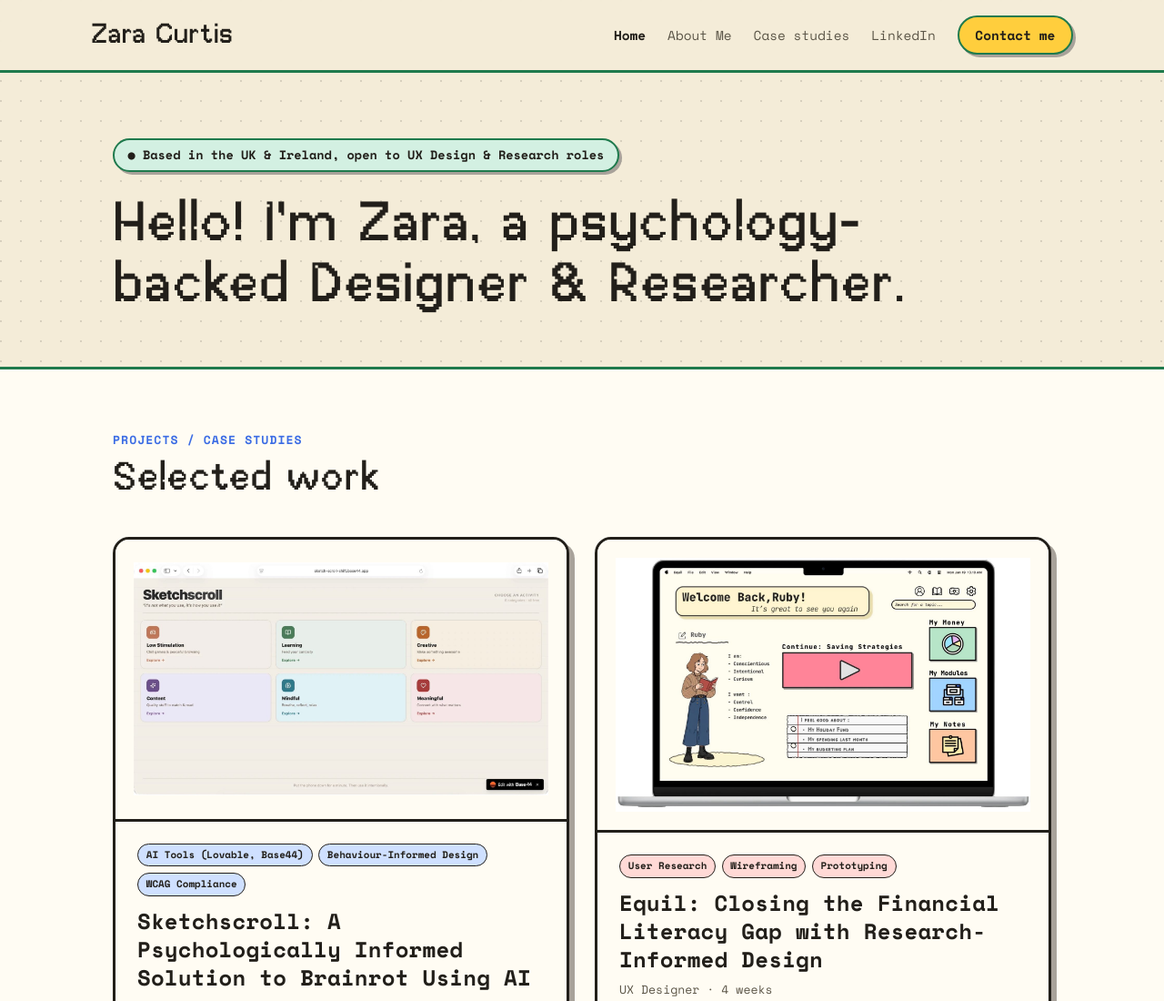
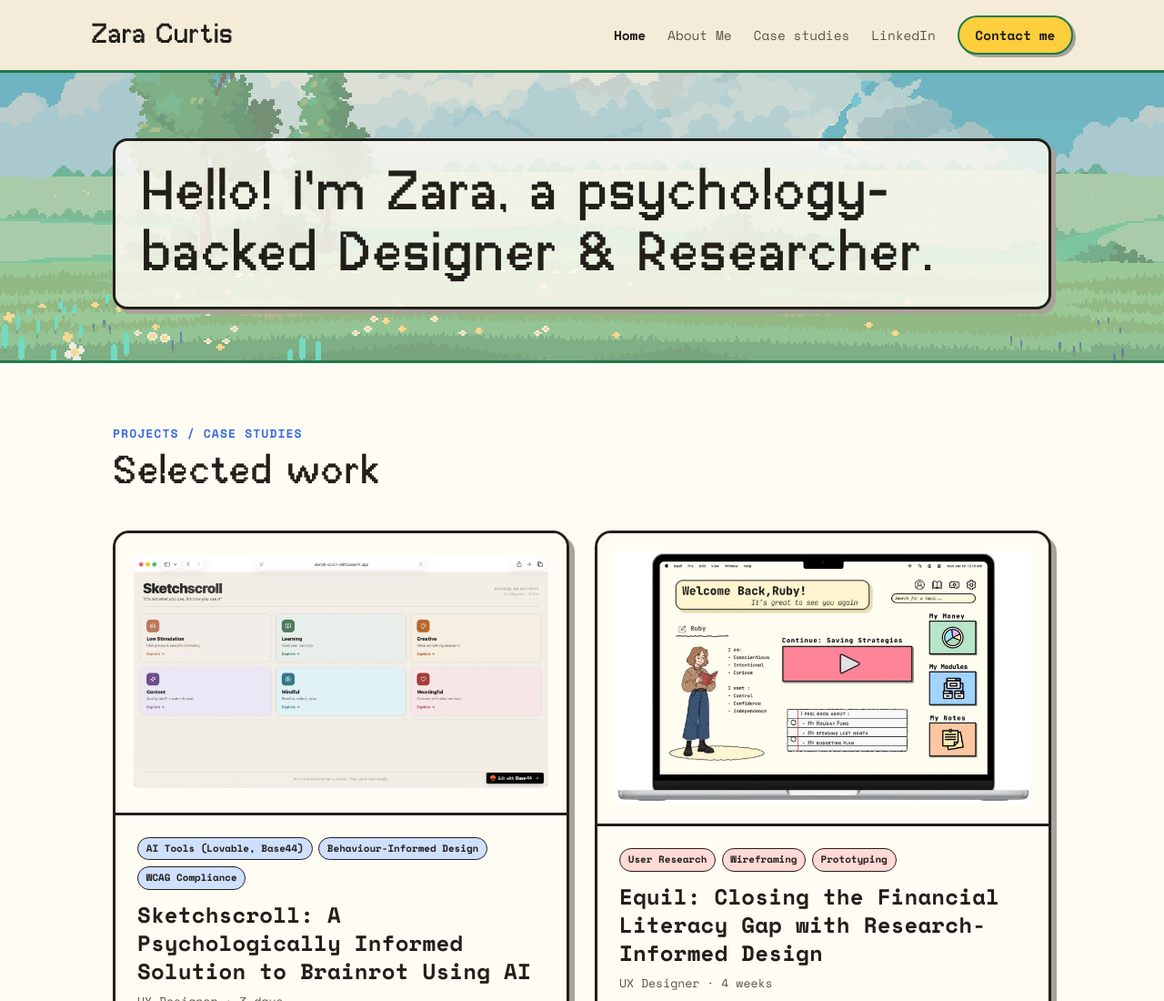
Before and after one commit to ZC3426/ZaraCurtisPortfolio, a plain HTML site: page index.html in a window 1280 px wide. Shown: the top 1100 px of the page at 91% size. Drawn offline with nearby package versions, Linux system fonts and the light colour scheme.

Commit message:
Add pixel-art landscape background to hero, remove eyebrow badge
Delete the "Based in the UK & Ireland..." eyebrow line. Replace the
hero section's dot-pattern background with the pixel-art meadow
scene from the uploaded pack (no separate mountain layer existed,
so used the full composited landscape), rendered at ~55% opacity
with image-rendering: pixelated to keep it crisp. Added a translucent
panel behind the heading so text stays readable over the busy image.

Co-Authored-By: Claude Sonnet 5 <noreply@anthropic.com>
Claude-Session: https://claude.ai/code/session_01U32wVdRPaRNogzfLo77iVG

```diff
--- a/index.html
+++ b/index.html
@@ -30,8 +30,9 @@
   <!-- ============ HERO ============ -->
   <section class="hero">
     <div class="wrap">
-      <span class="eyebrow">● Based in the UK &amp; Ireland, open to UX Design &amp; Research roles</span>
-      <h1>Hello! I'm Zara, a psychology-backed Designer &amp; Researcher.</h1>
+      <div class="hero-textbox">
+        <h1>Hello! I'm Zara, a psychology-backed Designer &amp; Researcher.</h1>
+      </div>
     </div>
   </section>
 
--- a/styles.css
+++ b/styles.css
@@ -88,12 +88,24 @@ nav.links a.cta {
 nav.links a.cta:hover { transform: translate(2px, 2px); box-shadow: 1px 1px 0 0 var(--shadow); }
 
 /* ---------- hero ---------- */
-.hero { padding: 4.5rem 0 3.5rem; }
-.hero .eyebrow {
-  display: inline-flex; align-items: center; gap: 0.5rem;
-  font-size: 0.85rem; color: var(--ink); background: var(--green-soft);
-  border: 2.5px solid var(--outline); box-shadow: 3px 3px 0 0 var(--shadow);
-  padding: 0.35rem 0.9rem; border-radius: 100px; margin-bottom: 1.5rem; font-weight: 700;
+.hero {
+  position: relative; overflow: hidden;
+  background-color: var(--bg); background-image: none;
+  padding: 4.5rem 0 3.5rem;
+}
+.hero::before {
+  content: ""; position: absolute; inset: 0;
+  background-image: url("assets/backgrounds/landscape.png");
+  background-size: cover; background-position: center bottom; background-repeat: no-repeat;
+  image-rendering: pixelated;
+  opacity: 0.55;
+}
+.hero > .wrap { position: relative; z-index: 1; }
+.hero-textbox {
+  display: inline-block; background: rgba(255, 252, 243, 0.82);
+  border: 3px solid var(--ink); border-radius: 16px;
+  box-shadow: 5px 5px 0 0 var(--shadow);
+  padding: 1.5rem 1.75rem;
 }
 .hero h1 { font-size: clamp(2rem, 6.5vw, 3.8rem); max-width: 44ch; }
 .hero p.lede { margin-top: 1.4rem; font-size: 1.1rem; color: var(--ink-soft); max-width: 52ch; }
```
Also changed, not shown: assets/backgrounds/landscape.png (added).
